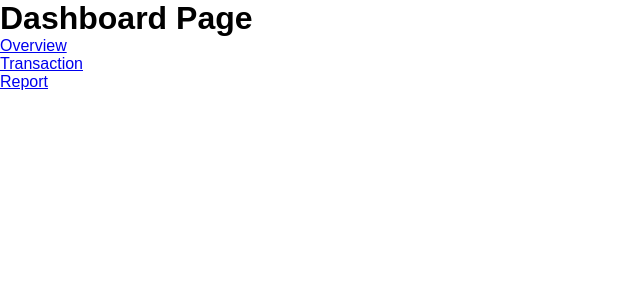
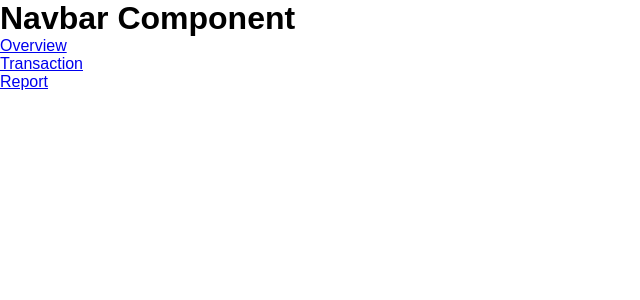
Before and after one commit to gabriel-hahn/billing-cycle-reactjs, a React (Create React App) app in the folder app/: page /dashboard in a window 1280 px wide. Shown: the top 300 px of the page, without its empty margins (0-640 px from the left). Built offline with nearby package versions, Linux system fonts and the light colour scheme; a small style sheet from the web is missing.

Commit message:
Navbar added to dashboard page

```diff
--- a/app/src/pages/Dashboard/index.tsx
+++ b/app/src/pages/Dashboard/index.tsx
@@ -6,11 +6,12 @@ import { RouteInfoInterface } from '../../interfaces/route';
 import Overview from './Overview';
 import Transaction from './Transaction';
 import Report from './Report';
+import Navbar from '../../components/Navbar';
 
 const Dashboard = ({ match }: RouteComponentProps<RouteInfoInterface>) => {
   return (
     <>
-      <h1>Dashboard Page</h1>
+      <Navbar />
       <ul>
         <li><Link to="overview">Overview</Link></li>
         <li><Link to="transaction">Transaction</Link></li>
```
